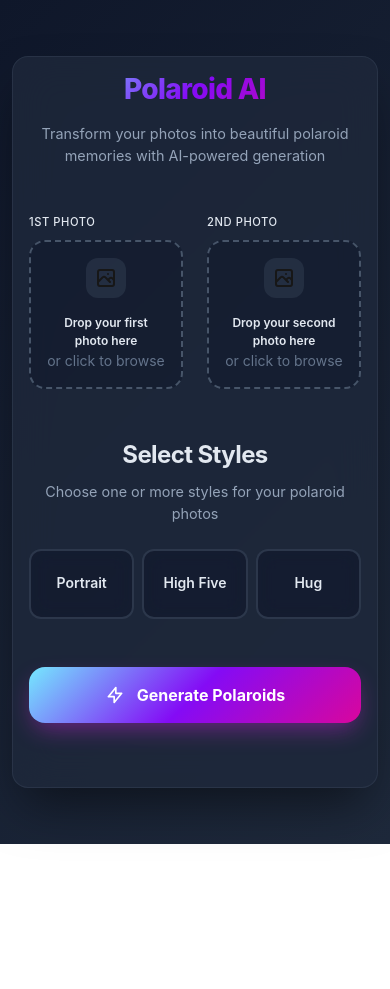
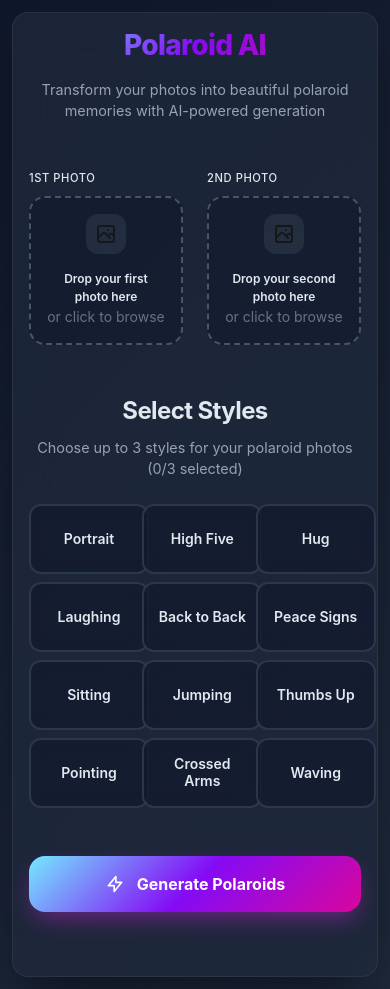
Before and after one commit to nk1359/poloroid-ai, a Next.js app in the folder poloroid-ai/: page / in a window 390 px wide. Before the commit the page ends 844 px from the top, so only its background shows below. Built offline with nearby package versions, Linux system fonts and the light colour scheme.

Commit message:
Added more prompts with max 3 selections at a time

```diff
--- a/poloroid-ai/src/app/globals.css
+++ b/poloroid-ai/src/app/globals.css
@@ -234,11 +234,12 @@ body {
 }
 
 .prompt-grid {
-  display: flex;
-  flex-direction: row;
+  display: grid;
+  grid-template-columns: repeat(auto-fit, minmax(140px, 1fr));
   gap: 1rem;
   justify-content: center;
-  flex-wrap: nowrap;
+  max-width: 900px;
+  margin: 0 auto;
 }
 
 .prompt-card {
@@ -277,6 +278,24 @@ body {
 .prompt-card-unselected:hover {
   border-color: rgba(71, 85, 105, 0.7);
   background: rgba(15, 23, 42, 0.8);
+}
+
+.prompt-card-disabled {
+  border-color: rgba(71, 85, 105, 0.2);
+  background: rgba(15, 23, 42, 0.2);
+  opacity: 0.5;
+  cursor: not-allowed;
+}
+
+.prompt-card-disabled .prompt-title {
+  color: #64748b;
+}
+
+.prompt-card-disabled:hover {
+  border-color: rgba(71, 85, 105, 0.2);
+  background: rgba(15, 23, 42, 0.2);
+  transform: none;
+  box-shadow: none;
 }
 
 .prompt-content {
@@ -799,14 +818,12 @@ body {
   }
 
   .prompt-grid {
+    grid-template-columns: repeat(auto-fit, minmax(100px, 1fr));
     gap: 0.5rem;
-    flex-wrap: nowrap;
+    max-width: 100%;
   }
 
   .prompt-card {
-    flex: 1;
-    min-width: 0;
-    max-width: none;
     min-height: 70px;
     padding: 0.75rem;
   }
@@ -896,14 +913,11 @@ body {
   }
 
   .prompt-grid {
+    grid-template-columns: repeat(auto-fit, minmax(120px, 1fr));
     gap: 0.75rem;
-    flex-wrap: nowrap;
   }
 
   .prompt-card {
-    flex: 1;
-    min-width: 0;
-    max-width: none;
     min-height: 80px;
     padding: 1rem;
   }
@@ -930,14 +944,11 @@ body {
   }
 
   .prompt-grid {
+    grid-template-columns: repeat(auto-fit, minmax(140px, 1fr));
     gap: 1rem;
-    flex-wrap: nowrap;
   }
 
   .prompt-card {
-    flex: 1;
-    min-width: 0;
-    max-width: none;
     min-height: 90px;
   }
 
--- a/poloroid-ai/src/app/page.tsx
+++ b/poloroid-ai/src/app/page.tsx
@@ -17,6 +17,51 @@ const promptOptions = [
     id: 'hug',
     label: 'Hug',
     prompt: 'a polaroid photo of the two people hugging with a white curtain background, soft light, slightly blurred'
+  },
+  {
+    id: 'laughing',
+    label: 'Laughing',
+    prompt: 'a polaroid photo of the two people laughing together with a white curtain background, candid moment, soft light, slightly blurred'
+  },
+  {
+    id: 'back-to-back',
+    label: 'Back to Back',
+    prompt: 'a polaroid photo of the two people standing back to back with a white curtain background, cool pose, soft light, slightly blurred'
+  },
+  {
+    id: 'peace-signs',
+    label: 'Peace Signs',
+    prompt: 'a polaroid photo of the two people making peace signs with their hands with a white curtain background, fun pose, soft light, slightly blurred'
+  },
+  {
+    id: 'sitting',
+    label: 'Sitting',
+    prompt: 'a polaroid photo of the two people sitting together with a white curtain background, relaxed pose, soft light, slightly blurred'
+  },
+  {
+    id: 'jumping',
+    label: 'Jumping',
+    prompt: 'a polaroid photo of the two people jumping in the air together with a white curtain background, energetic moment, soft light, slightly blurred'
+  },
+  {
+    id: 'thumbs-up',
+    label: 'Thumbs Up',
+    prompt: 'a polaroid photo of the two people giving thumbs up with a white curtain background, positive vibes, soft light, slightly blurred'
+  },
+  {
+    id: 'pointing',
+    label: 'Pointing',
+    prompt: 'a polaroid photo of the two people pointing at each other with a white curtain background, playful interaction, soft light, slightly blurred'
+  },
+  {
+    id: 'crossed-arms',
+    label: 'Crossed Arms',
+    prompt: 'a polaroid photo of the two people standing with crossed arms with a white curtain background, confident pose, soft light, slightly blurred'
+  },
+  {
+    id: 'waving',
+    label: 'Waving',
+    prompt: 'a polaroid photo of the two people waving at the camera with a white curtain background, friendly gesture, soft light, slightly blurred'
   }
 ];
 
@@ -32,11 +77,18 @@ export default function Home() {
   const image2Ref = useRef<HTMLInputElement>(null);
 
   const handlePromptToggle = (promptId: string) => {
-    setSelectedPrompts(prev =>
-      prev.includes(promptId)
-        ? prev.filter(id => id !== promptId)
-        : [...prev, promptId]
-    );
+    setSelectedPrompts(prev => {
+      if (prev.includes(promptId)) {
+        // Remove if already selected
+        return prev.filter(id => id !== promptId);
+      } else {
+        // Add only if less than 3 are selected
+        if (prev.length < 3) {
+          return [...prev, promptId];
+        }
+        return prev; // Don't add if already at limit
+      }
+    });
   };
 
   const handleFileUpload = (file: File | null, type: 'file1' | 'file2') => {
@@ -373,7 +425,7 @@ export default function Home() {
         <div className="prompt-section">
           <div className="prompt-header">
             <h2 className="prompt-section-title">Select Styles</h2>
-            <p className="prompt-section-subtitle">Choose one or more styles for your polaroid photos</p>
+            <p className="prompt-section-subtitle">Choose up to 3 styles for your polaroid photos ({selectedPrompts.length}/3 selected)</p>
           </div>
 
           <div className="prompt-grid">
@@ -381,9 +433,12 @@ export default function Home() {
               <button
                 key={option.id}
                 onClick={() => handlePromptToggle(option.id)}
+                disabled={!selectedPrompts.includes(option.id) && selectedPrompts.length >= 3}
                 className={`prompt-card ${
                   selectedPrompts.includes(option.id)
                     ? 'prompt-card-selected'
+                    : selectedPrompts.length >= 3
+                    ? 'prompt-card-disabled'
                     : 'prompt-card-unselected'
                 }`}
               >
```
